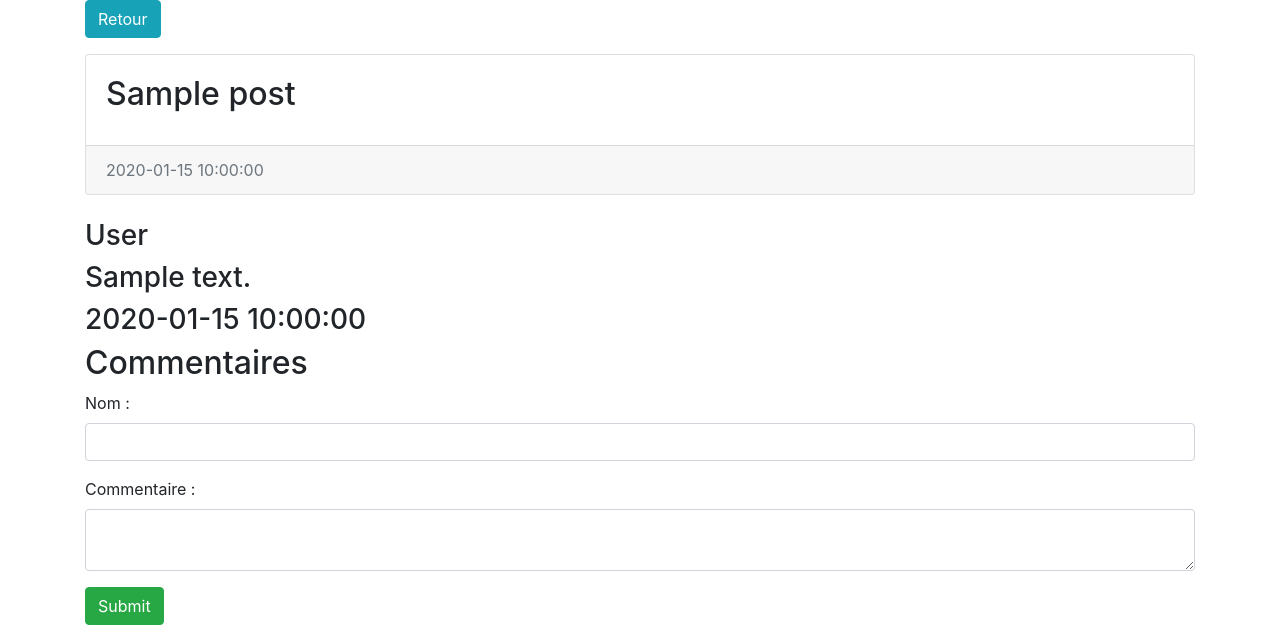
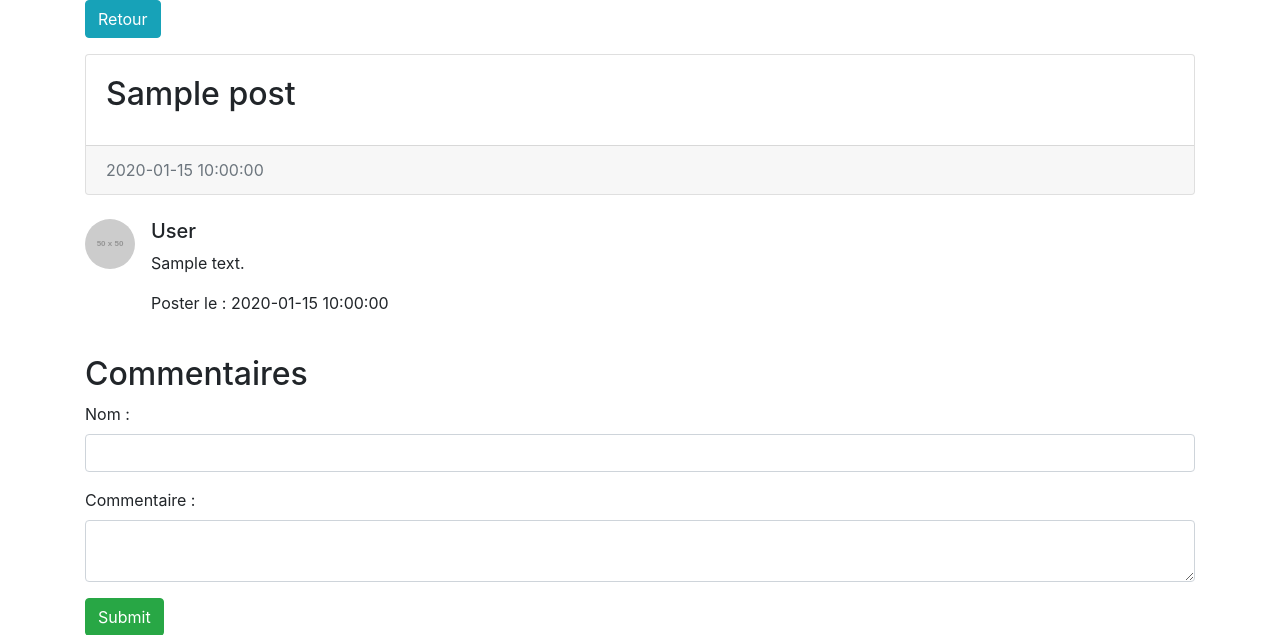
Before and after one commit to Heidet/Projet4_OC, a PHP site: page /views/frontend/detailPost.php?post_id=1 in a window 1280 px wide. Shown: the part 56-691 px from the top of the page. Run offline with PHP 8.4, Linux system fonts and the light colour scheme; tables that the repository leaves empty or names only in its code hold one stand-in row (values such as "Sample post"); grey boxes labelled with a size stand in for pictures from a placeholder-image service; some libraries are stand-ins or nearby versions.

Commit message:
modification timestamp à function DATE_FORMAT + ajout bootstrap pour les commentaires views frontend

```diff
--- a/models/CommentManager.php
+++ b/models/CommentManager.php
@@ -57,7 +57,7 @@ class CommentManager {
         if (!empty($this->id)){  // Update si ID vide / new
 
         } else { // si non nouveau comment
-            $req = $this->DB->prepare("INSERT INTO `comments` (`fullname`, `content`, `date`, `post_id`) VALUES (:fullname, :content, CURRENT_TIMESTAMP, :post_id);");
+            $req = $this->DB->prepare("INSERT INTO `comments` (`fullname`, `content`, `date`, `post_id`) VALUES (:fullname, :content, DATE_FORMAT(date_creation, \'%d/%m/%Y à %Hh%imin%ss\'), :post_id);");
             $req->bindParam(':fullname', $this->fullname); //requete preparer inserer les données de la variable dans la colonne.
             $req->bindParam(':content', $this->content);
             $req->bindParam(':post_id', $this->post_id);
--- a/models/PostManager.php
+++ b/models/PostManager.php
@@ -72,7 +72,7 @@ class PostManager {
         if (!empty($this->id)){ // si pas vide uptade
 
         } else { // si non nouveau post
-            $req = $this->DB->prepare("INSERT INTO `posts` (`title`, `date`, `content`) VALUES (:title, CURRENT_TIMESTAMP, :content);");
+            $req = $this->DB->prepare("INSERT INTO `posts` (`title`, `date`, `content`) VALUES (:title, DATE_FORMAT(date_creation, \'%d/%m/%Y à %Hh%imin%ss\'), :content);");
             $req->bindParam(':title', $this->title);
             $req->bindParam(':content', $this->content);
             $resp = $req->execute();  // stock le résultat de la requete dans une variable resp
--- a/views/frontend/detailPost.php
+++ b/views/frontend/detailPost.php
@@ -1,5 +1,3 @@
-
-
 <?php include("../template.php"); ?>
 <?php require_once("../../models/PostManager.php"); ?>
 
@@ -8,7 +6,6 @@
     //echo $post_id;
     $post = getPostById($post_id);
     $comments = $post->getComments();
-
 
 ?>
 
@@ -21,26 +18,30 @@
     </p>
 
     <div class="card mb-4">
-
         <div class="card-body">
             <h2 class="card-title"><?= $post->getTitle() ?></h2>
             <p class="card-text"><?= $post->getContent() ?></p>
         </div>
         <div class="card-footer text-muted"><?= $post->getDate() ?></div>
     </div>
+    <?php foreach ($comments as $comment): ?><!-- parcourir les comment  -->
+    <div class="media mb-4">
+        <img class="d-flex mr-3 rounded-circle" src="http://placehold.it/50x50" alt="">
+        <div class="media-body">
+            <h5 class="mt-0"><?= $comment->getFullName() ?></h5> <!-- afficher le nom  -->
+                <p><?= $comment->getContent() ?></p> <!-- parcourir le contenu  -->
+                <p>Poster le : <date><?= $comment->getDate() ?></date></p><!-- parcourir les date  -->
+        </div>
+    </div>
+    <?php endforeach; ?><!-- stop parcourir -->
 
-    <?php foreach ($comments as $comment): ?> <!-- parcourir les comment  -->
-            <h3><?= $comment->getFullName() ?> </h3>  <!-- afficher le nom  -->
-            <h3><?= $comment->getContent() ?> </h3> <!-- parcourir le contenu  -->
-            <h3><?= $comment->getDate() ?> </h3>    <!-- parcourir les date  -->
-    <?php endforeach; ?><!-- stop parcourir -->
 
 
     <form method="post">
         <h2>Commentaires</h2>
         <div class="form-group">
             <label for="author">Nom : </label>
-                <input type="text" id="author" name="author" class="form-control input-sm"/>
+            <input type="text" id="author" name="author" class="form-control input-sm" />
         </div>
         <div class="form-group">
             <label for="comment">Commentaire :</label>
```
Lines whose indentation alone changed are shown as unchanged.
